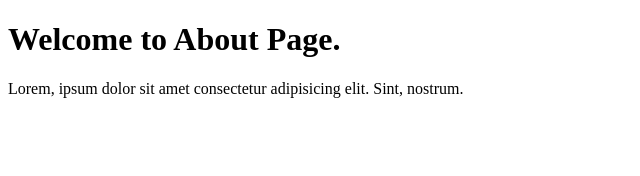
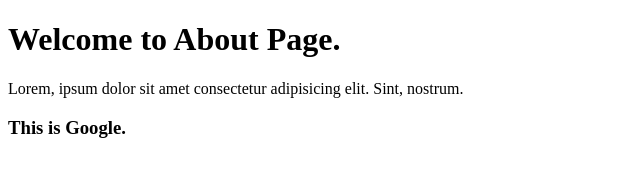
Before and after one commit to S2-svg/Merge-die, a plain HTML site: page about.html in a window 1280 px wide. Shown: the whole page, without its empty margins (0-640 px from the left). Drawn offline with Linux system fonts and the light colour scheme.

Commit message:
add google

```diff
--- a/about.html
+++ b/about.html
@@ -8,5 +8,6 @@
 <body>
     <h1>Welcome to About Page.</h1>
     <p>Lorem, ipsum dolor sit amet consectetur adipisicing elit. Sint, nostrum.</p>
+    <h3>This is Google.</h3>
 </body>
 </html>
```
